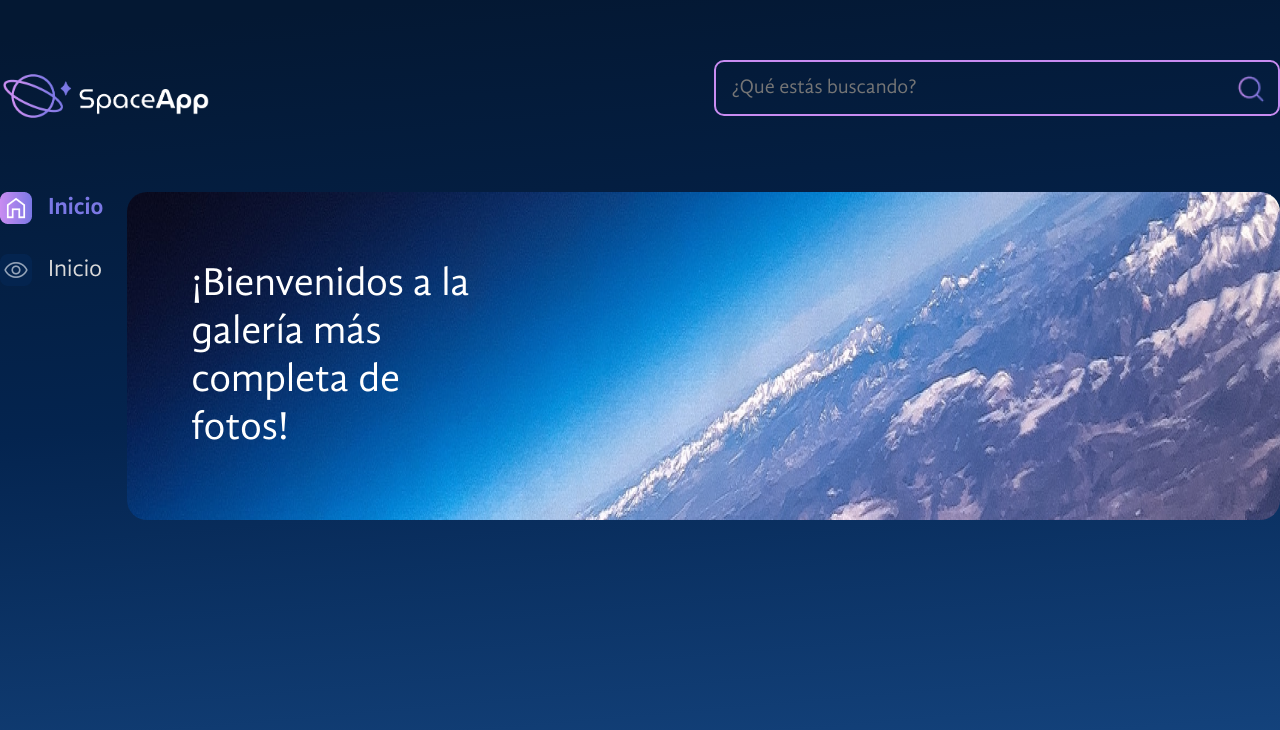
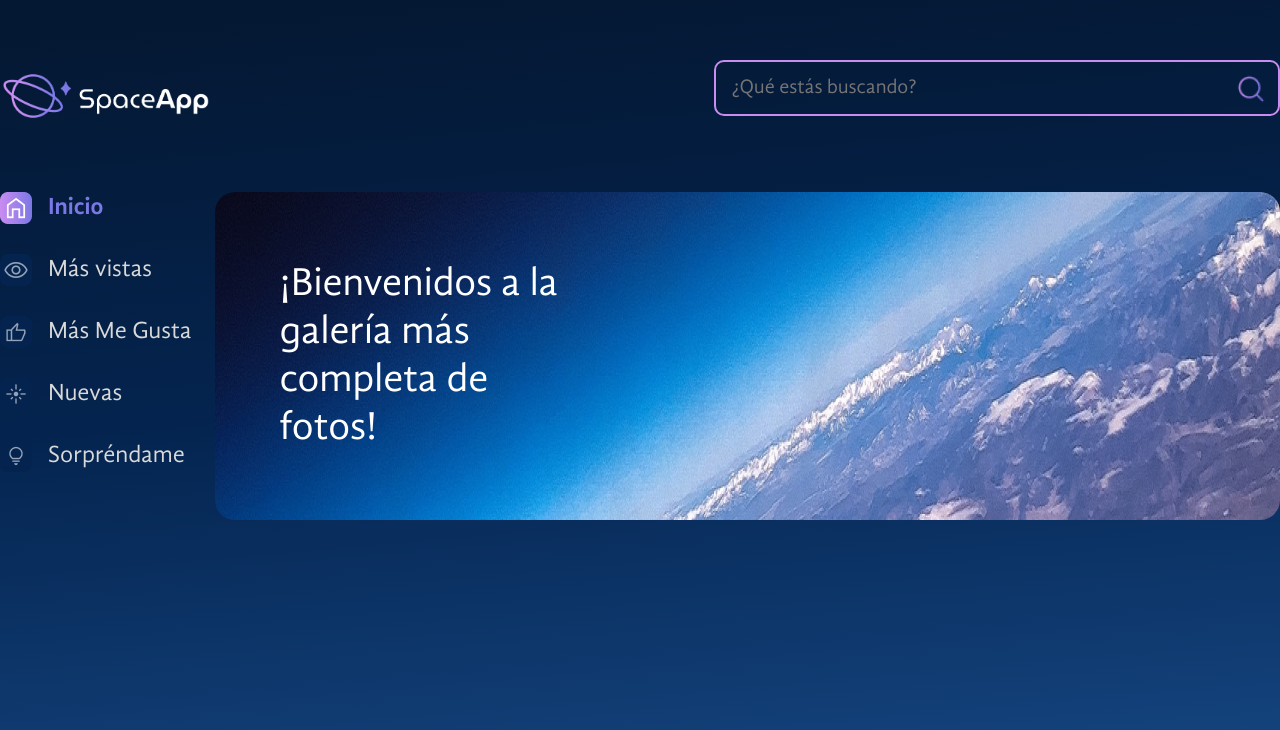
Before and after one commit to Mariq12/space-app-vite, a React (Vite) app: page / in a window 1280 px wide. Shown: the top 730 px of the page. Built offline with nearby package versions, Linux system fonts and the light colour scheme.

Commit message:
Se agrega los nuevos items de navegación

```diff
--- a/src/components/sidebar/Sidebar.jsx
+++ b/src/components/sidebar/Sidebar.jsx
@@ -16,7 +16,16 @@ const Sidebar = () => {
                         Inicio
                     </ItemNavigation>
                     <ItemNavigation activeIcon="icons/mas-vistas-activo.png" idleIcon= "icons/mas-vistas-inactivo.png">
-                        Inicio
+                        Más vistas
+                    </ItemNavigation>
+                    <ItemNavigation activeIcon="icons/me-gusta-activo.png" idleIcon= "icons/me-gusta-inactivo.png">
+                        Más Me Gusta
+                    </ItemNavigation>
+                    <ItemNavigation activeIcon="icons/nuevas-activo.png" idleIcon= "icons/nuevas-inactivo.png">
+                        Nuevas
+                    </ItemNavigation>
+                    <ItemNavigation activeIcon="icons/sorprendeme-activo.png" idleIcon= "icons/sorprendeme-inactivo.png">
+                        Sorpréndame
                     </ItemNavigation>
                 </StyledList>
             </nav>
```
